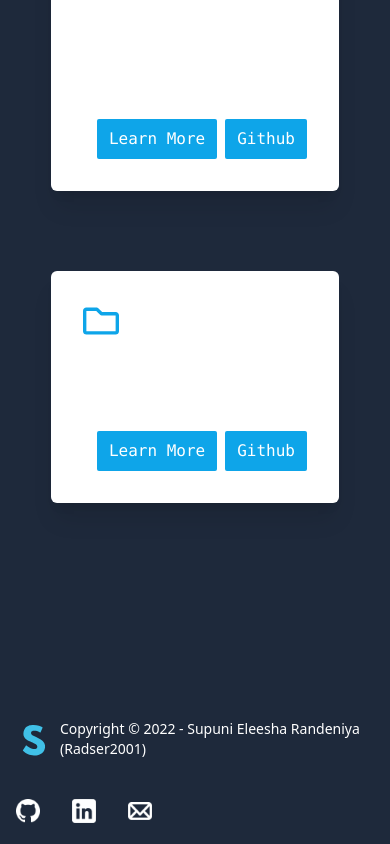
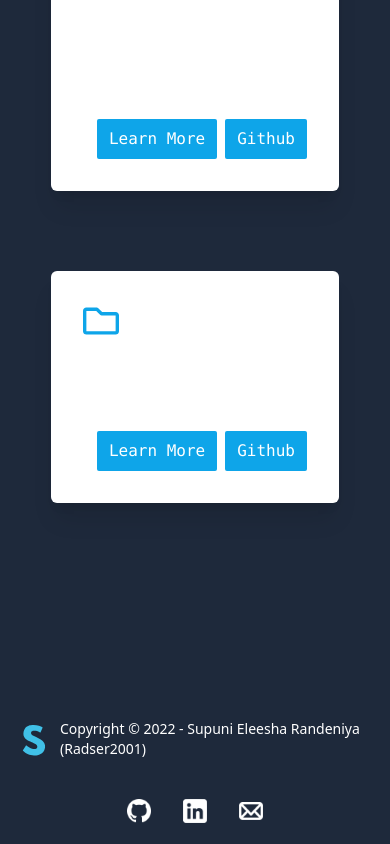
Before and after one commit to Radser2001/Portfolio, a Next.js app: page /projects in a window 390 px wide. Shown: the part 6825-7669 px from the top of the page. Built offline with nearby package versions, Linux system fonts and the light colour scheme.

Commit message:
Make footer responsive

```diff
--- a/components/Footer.js
+++ b/components/Footer.js
@@ -7,7 +7,7 @@ import logo from "../public/logo.svg";
 const Footer = () => {
   return (
     <>
-      <footer className="footer mt-20 shadow-xl bg-slate-800 items-center p-4 text-white">
+      <footer className="footer mt-20 shadow-xl bg-slate-800 flex flex-col md:flex-row items-center justify-between  p-4 text-white">
         <aside className="items-center grid-flow-col">
           <Image src={logo} width={36} height={36} alt="logo" />
           <p>
```
